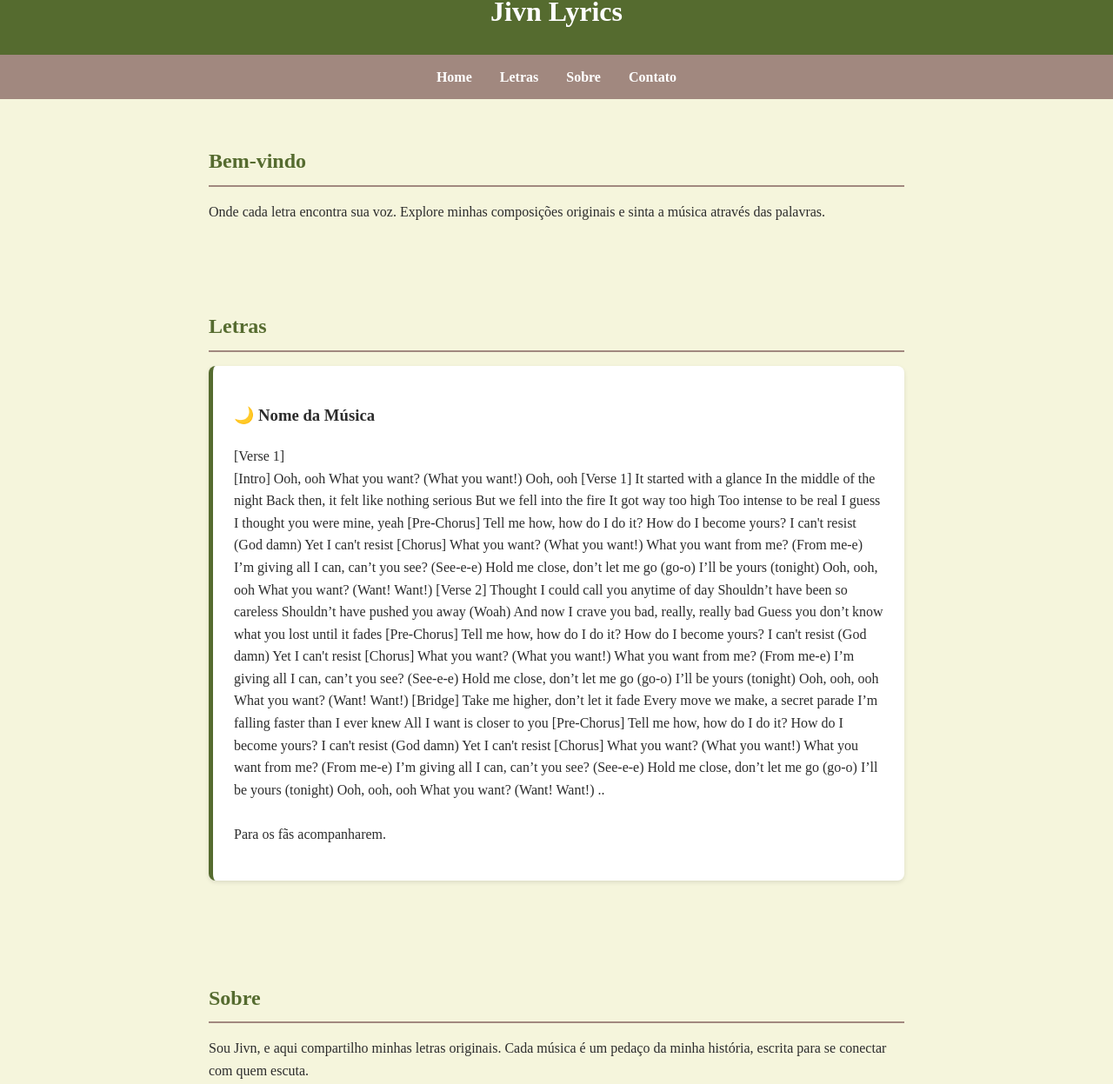
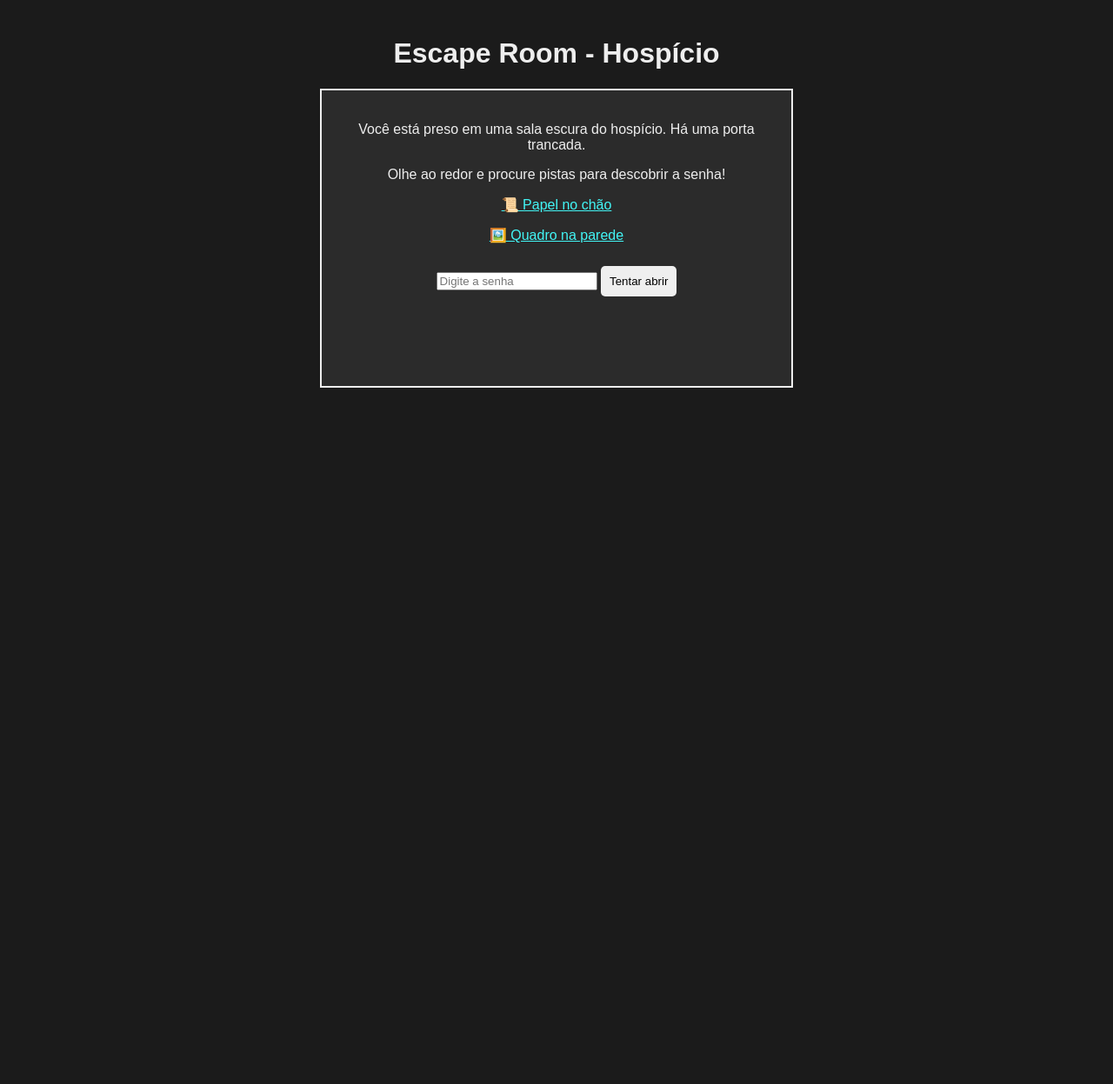
Before and after one commit to yunhome/Talk-with-me, a plain HTML site: page Index.html in a window 1280 px wide. Shown: the part 36-1283 px from the top of the page at 87% size. After the commit the page ends 800 px from the top, so only its background shows below. Drawn offline with Linux system fonts and the light colour scheme.

Commit message:
Update Index.html

```diff
--- a/Index.html
+++ b/Index.html
@@ -1,183 +1,88 @@
+<!DOCTYPE html>
+<html lang="pt-br">
 <head>
   <meta charset="UTF-8">
-  <meta name="viewport" content="width=device-width, initial-scale=1.0">
-  <title>Jivn Lyrics</title>
+  <title>Escape Room - Hospício</title>
   <style>
-    :root {
-      --verde-musgo: #556B2F;
-      --bege: #F5F5DC;
-      --marrom-claro: #A1887F;
-      --preto-suave: #2c2c2c;
-    }body {
-  margin: 0;
-  font-family: 'Cormorant Garamond', serif;
-  background-color: var(--bege);
-  color: var(--preto-suave);
-  line-height: 1.6;
-}
-
-header {
-  background: var(--verde-musgo);
-  color: white;
-  padding: 1.5rem;
-  text-align: center;
-  font-size: 2rem;
-  font-weight: bold;
-  position: sticky;
-  top: 0;
-  z-index: 1000;
-}
-
-nav {
-  background: var(--marrom-claro);
-  display: flex;
-  justify-content: center;
-  gap: 2rem;
-  padding: 0.8rem;
-}
-
-nav a {
-  color: white;
-  text-decoration: none;
-  font-weight: bold;
-  transition: 0.3s;
-}
-
-nav a:hover {
-  color: var(--verde-musgo);
-}
-
-section {
-  max-width: 800px;
-  margin: auto;
-  padding: 2rem;
-}
-
-h2 {
-  color: var(--verde-musgo);
-  border-bottom: 2px solid var(--marrom-claro);
-  padding-bottom: 0.5rem;
-  margin-bottom: 1rem;
-}
-
-.letra {
-  background: white;
-  padding: 1.5rem;
-  margin-bottom: 2rem;
-  border-left: 5px solid var(--verde-musgo);
-  border-radius: 8px;
-  box-shadow: 0 2px 5px rgba(0,0,0,0.1);
-}
-
-footer {
-  text-align: center;
-  background: var(--verde-musgo);
-  color: white;
-  padding: 1rem;
-  margin-top: 2rem;
-}
-
+    body {
+      background-color: #1b1b1b;
+      color: #eee;
+      font-family: 'Arial', sans-serif;
+      text-align: center;
+      padding: 50px;
+    }
+    #room {
+      border: 2px solid #eee;
+      padding: 20px;
+      margin: 20px auto;
+      width: 500px;
+      height: 300px;
+      position: relative;
+      background-color: #2b2b2b;
+    }
+    button {
+      padding: 10px;
+      margin-top: 10px;
+      border-radius: 5px;
+      border: none;
+      cursor: pointer;
+    }
+    #message {
+      margin-top: 20px;
+      font-weight: bold;
+    }
+    .hint {
+      color: #42f5f5;
+      cursor: pointer;
+      text-decoration: underline;
+    }
   </style>
 </head>
-<body>  <header>
-    Jivn Lyrics
-  </header>  <nav>
-    <a href="#home">Home</a>
-    <a href="#letras">Letras</a>
-    <a href="#sobre">Sobre</a>
-    <a href="#contato">Contato</a>
-  </nav>  <section id="home">
-    <h2>Bem-vindo</h2>
-    <p>Onde cada letra encontra sua voz. Explore minhas composições originais e sinta a música através das palavras.</p>
-  </section>  <section id="letras">
-    <h2>Letras</h2>
-    <div class="letra">
-      <h3>🌙 Nome da Música</h3>
-      <p>
-        [Verse 1]<br>
-        [Intro]
-Ooh, ooh
-What you want? (What you want!)
-Ooh, ooh
+<body>
+  <h1>Escape Room - Hospício</h1>
+  <div id="room">
+    <p>Você está preso em uma sala escura do hospício. Há uma porta trancada.</p>
+    <p>Olhe ao redor e procure pistas para descobrir a senha!</p>
+    <p class="hint" onclick="showHint(1)">📜 Papel no chão</p>
+    <p class="hint" onclick="showHint(2)">🖼️ Quadro na parede</p>
 
-[Verse 1]
-It started with a glance
-In the middle of the night
-Back then, it felt like nothing serious
-But we fell into the fire
-It got way too high
-Too intense to be real
-I guess I thought you were mine, yeah
+    <input type="text" id="codeInput" placeholder="Digite a senha">
+    <button onclick="checkCode()">Tentar abrir</button>
+    <p id="message"></p>
+  </div>
 
-[Pre-Chorus]
-Tell me how, how do I do it?
-How do I become yours?
-I can't resist (God damn)
-Yet I can't resist
+  <script>
+    const secretCode = "LIBERDADE";
+    let hintsFound = [];
 
-[Chorus]
-What you want? (What you want!)
-What you want from me? (From me-e)
-I’m giving all I can, can’t you see? (See-e-e)
-Hold me close, don’t let me go (go-o)
-I’ll be yours (tonight)
-Ooh, ooh, ooh
-What you want? (Want! Want!)
+    function showHint(number) {
+      const message = document.getElementById('message');
+      if(number === 1 && !hintsFound.includes(1)) {
+        message.style.color = "#42f5f5";
+        message.textContent = "O papel diz: 'A primeira letra é L...'";
+        hintsFound.push(1);
+      } else if(number === 2 && !hintsFound.includes(2)) {
+        message.style.color = "#42f5f5";
+        message.textContent = "O quadro tem um símbolo de liberdade desenhado. Talvez isso seja uma pista...";
+        hintsFound.push(2);
+      } else {
+        message.style.color = "#f5f542";
+        message.textContent = "Você já verificou isso.";
+      }
+    }
 
-[Verse 2]
-Thought I could call you anytime of day
-Shouldn’t have been so careless
-Shouldn’t have pushed you away (Woah)
-And now I crave you bad, really, really bad
-Guess you don’t know what you lost until it fades
-
-[Pre-Chorus]
-Tell me how, how do I do it?
-How do I become yours?
-I can't resist (God damn)
-Yet I can't resist
-
-[Chorus]
-What you want? (What you want!)
-What you want from me? (From me-e)
-I’m giving all I can, can’t you see? (See-e-e)
-Hold me close, don’t let me go (go-o)
-I’ll be yours (tonight)
-Ooh, ooh, ooh
-What you want? (Want! Want!)
-
-[Bridge]
-Take me higher, don’t let it fade
-Every move we make, a secret parade
-I’m falling faster than I ever knew
-All I want is closer to you
-
-[Pre-Chorus]
-Tell me how, how do I do it?
-How do I become yours?
-I can't resist (God damn)
-Yet I can't resist
-
-[Chorus]
-What you want? (What you want!)
-What you want from me? (From me-e)
-I’m giving all I can, can’t you see? (See-e-e)
-Hold me close, don’t let me go (go-o)
-I’ll be yours (tonight)
-Ooh, ooh, ooh
-What you want? (Want! Want!) ..<br>
-        <br>
-        Para os fãs acompanharem.
-      </p>
-    </div>
-
-  </section>  <section id="sobre">
-    <h2>Sobre</h2>
-    <p>Sou Jivn, e aqui compartilho minhas letras originais. Cada música é um pedaço da minha história, escrita para se conectar com quem escuta.</p>
-  </section>  <section id="contato">
-    <h2>Contato</h2>
-    <p>Quer falar comigo? Entre em contato pelo e-mail: <b>amandamarianatrindade705@gmail.com</b></p>
-  </section>  <footer>
-    © 2025 Jivn Lyrics - Todos os direitos reservados
-  </footer></body>
+    function checkCode() {
+      const userInput = document.getElementById('codeInput').value.toUpperCase();
+      const message = document.getElementById('message');
+      if(userInput === secretCode) {
+        message.style.color = "#42f554";
+        message.textContent = "Parabéns! Você escapou do hospício!";
+      } else {
+        message.style.color = "#f54242";
+        message.textContent = "Senha incorreta... continue procurando pistas!";
+      }
+      document.getElementById('codeInput').value = "";
+    }
+  </script>
+</body>
 </html>
```
